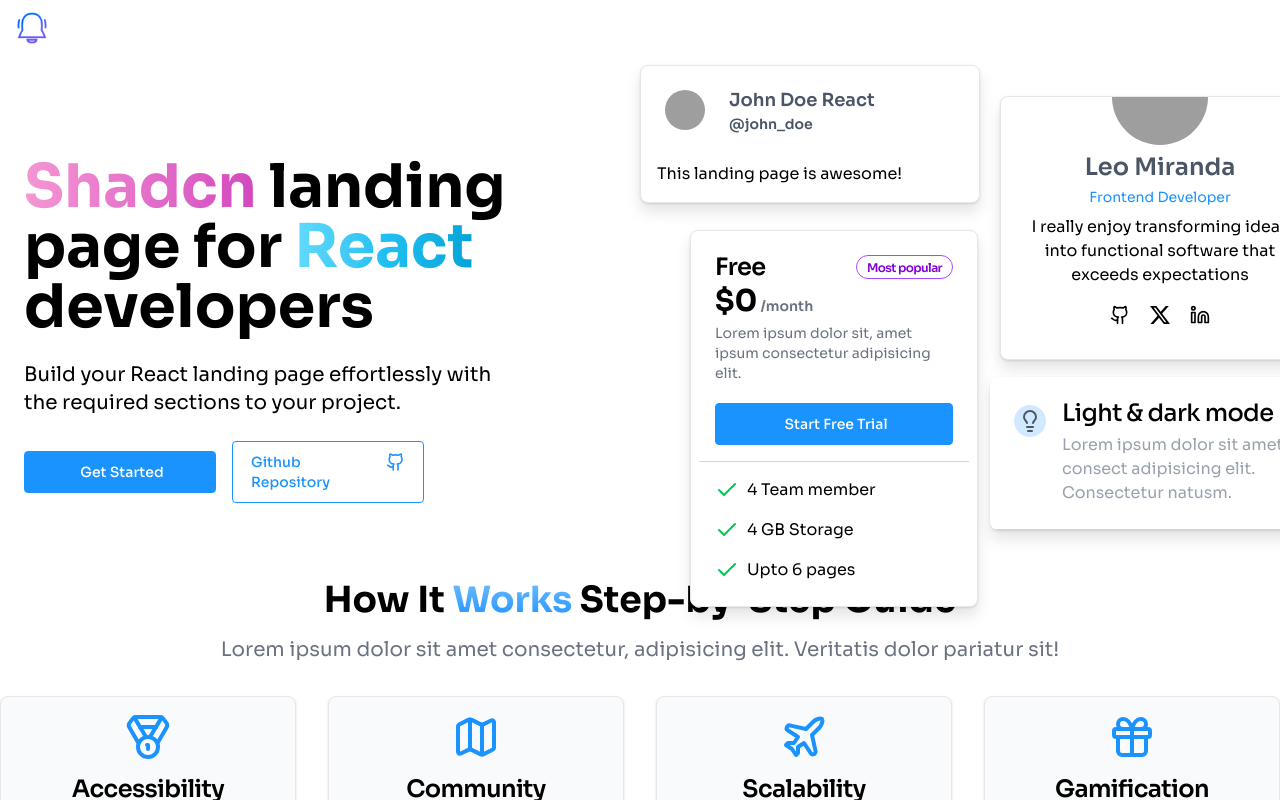
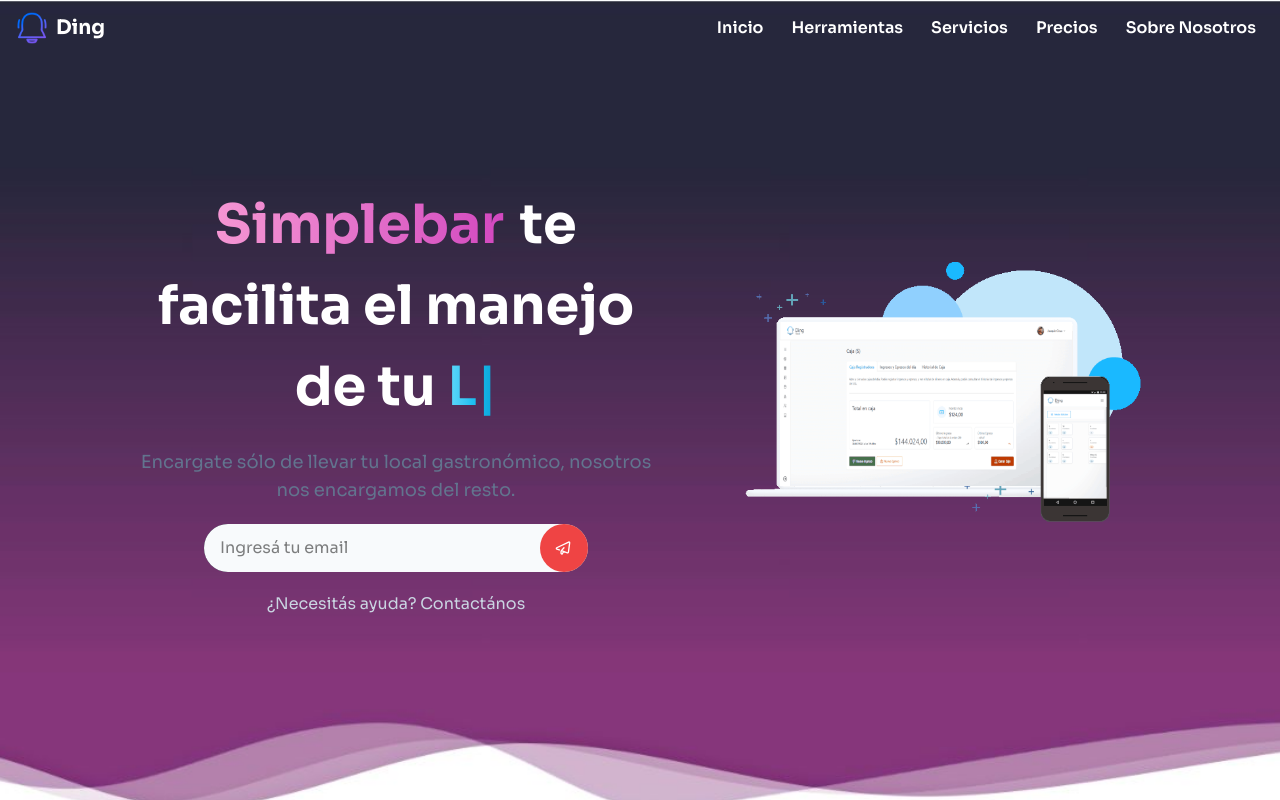
Before and after one commit to emma-devmusic/simplebar, a React (Vite) app: page / in a window 1280 px wide. Shown: the top 800 px of the page. Built offline with nearby package versions, Linux system fonts and the light colour scheme; grey boxes are pictures that could not be loaded.

Commit message:
feat: hero

```diff
--- a/src/pages/modules/Landing/Hero.tsx
+++ b/src/pages/modules/Landing/Hero.tsx
@@ -1,188 +1,120 @@
-import { Check, Github, Lightbulb, Linkedin } from "lucide-react";
-import { Avatar, Badge, Button, Card } from "../../../components";
-
-interface MediaLink {
-    href: string;
-    ariaLabel: string;
-    icon: React.ReactNode;
-}
-
-const mediaLinks: MediaLink[] = [
-    {
-        href: "https://github.com/leoMirandaa",
-        ariaLabel: "Github icon",
-        icon: <Github className="w-5 h-5" />,
-    },
-    {
-        href: "https://twitter.com/leo_mirand4",
-        ariaLabel: "X icon",
-        icon: (
-            <svg
-                role="img"
-                viewBox="0 0 24 24"
-                xmlns="http://www.w3.org/2000/svg"
-                className="fill-foreground w-5 h-5"
-            >
-                <title>X</title>
-                <path d="M18.901 1.153h3.68l-8.04 9.19L24 22.846h-7.406l-5.8-7.584-6.638 7.584H.474l8.6-9.83L0 1.154h7.594l5.243 6.932ZM17.61 20.644h2.039L6.486 3.24H4.298Z" />
-            </svg>
-        ),
-    },
-    {
-        href: "https://www.linkedin.com/in/leopoldo-miranda/",
-        ariaLabel: "Linkedin icon",
-        icon: <Linkedin size={20} />,
-    },
-];
+import bgHero from '../../../assets/img/bg-hero.jpg';
+import { ImageAnimated } from '../../../components/imageAnimated/ImageAnimated';
+import { motion } from 'framer-motion';
+import { ReactTyped } from 'react-typed';
 
 export const Hero = () => {
     return (
-            <section className="px-6 flex justify-center items-center pt-20 gap-10">
-
-                <div className="text-center lg:text-start space-y-6 w-full lg:w-1/2">
-                    <main className="text-5xl md:text-6xl font-bold">
-                        <h1 className="inline">
-                            <span className="inline bg-gradient-to-r from-[#F596D3]  to-[#D247BF] text-transparent bg-clip-text">
-                                Shadcn
-                            </span>{" "}
-                            landing page
-                        </h1>{" "}
-                        for{" "}
+        <section
+            id="hero"
+            className={`flex w-screen justify-center overflow-hidden bg-cover bg-bottom bg-no-repeat px-10 pb-10`}
+            style={{ backgroundImage: `url(${bgHero})` }}
+        >
+            <div className="flex h-screen max-h-[50rem] max-w-[80rem] items-center justify-center gap-10 2xl:h-[75vh]">
+                <motion.div
+                    className="flex min-h-full max-w-xl flex-col items-center justify-center px-4 text-center"
+                    initial={{ opacity: 0, y: 50 }}
+                    animate={{ opacity: 1, y: 0 }}
+                    transition={{ duration: 0.8, ease: 'easeOut' }}
+                >
+                    <h1
+                        className={
+                            '!font-base !mb-5 !text-3xl leading-normal font-bold text-white sm:!text-4xl md:text-3xl md:leading-normal lg:!text-[54px]'
+                        }
+                    >
+                        <span className="me-4 inline bg-gradient-to-r from-[#F596D3] to-[#D247BF] bg-clip-text text-transparent">
+                            Simplebar
+                        </span>
+                        te facilita el manejo de tu{' '}
                         <h2 className="inline">
-                            <span className="inline bg-gradient-to-r from-[#61DAFB] via-[#1fc0f1] to-[#03a3d7] text-transparent bg-clip-text">
-                                React
-                            </span>{" "}
-                            developers
+                            <span
+                                className="mb-4 inline bg-gradient-to-r from-[#61DAFB] via-[#1fc0f1] to-[#03a3d7] bg-clip-text font-semibold text-transparent"
+                                aria-live="polite"
+                                role="status"
+                            >
+                                <ReactTyped
+                                    strings={[
+                                        'Negocio',
+                                        'Bar',
+                                        'Restaurante',
+                                        'Local',
+                                    ]}
+                                    backSpeed={35}
+                                    typeSpeed={50}
+                                    startDelay={500}
+                                    contentType="text"
+                                    shuffle={false}
+                                    backDelay={1000}
+                                    loop
+                                    smartBackspace
+                                    cursorChar={'|'}
+                                />
+                            </span>
                         </h2>
-                    </main>
-
-                    <p className="text-xl text-muted-foreground lg:w-10/12 mx-auto lg:mx-0">
-                        Build your React landing page effortlessly with the required sections
-                        to your project.
+                    </h1>
+                    <p className="mx-auto max-w-xl !text-lg text-slate-500 dark:text-white/60">
+                        Encargate sólo de llevar tu local gastronómico, nosotros
+                        nos encargamos del resto.
                     </p>
-
-                    <div className="space-y-4 justify-center flex-col lg:flex-row lg:justify-start items-center flex lg:space-y-0 lg:space-x-4">
-                        <Button label="Get Started" action={() => { console.log("mock") }} className="w-full lg:w-1/3" />
-
-                        <a
-                            rel="noreferrer noopener"
-                            href="https://github.com/leoMirandaa/shadcn-landing-page.git"
-                            target="_blank"
-                            className={`flex shrink-0 rounded border w-full justify-center lg:w-1/3 px-4.5 py-2.5 text-sm font-medium transition-all hover:cursor-pointer focus:ring-1 active:translate-y-[1px] disabled:bg-gray-400 disabled:border-gray-400 disabled:text-gray-200 disabled:active:translate-y-[0px] border-primary text-primary hover:text-white hover:bg-primary-hover`}
+                    <form
+                        role="form"
+                        aria-label="Formulario de suscripción"
+                        className="relative my-5 w-full max-w-sm rounded-full bg-[#0f172A]"
                     >
-                            Github Repository
-                            <Github className="ml-2 w-5 h-5" />
-                        </a>
-                    </div>
-                </div>
-                <div className="w-full lg:w-1/2 hidden lg:block">
-                    <div className="hidden lg:flex flex-row flex-wrap gap-8 relative w-[700px] h-[500px]">
-                            <Card className="absolute border border-gray-200  w-[340px] -top-[15px] drop-shadow-xl ">
-                                <Card.Header className="flex flex-row items-center gap-4 pb-2 border-b-0">
-                                    <Avatar img="https://github.com/shadcn.png" />
-
-                                    <div className="flex flex-col">
-                                        <p>John Doe React</p>
-                                        <p className="text-sm text-muted-foreground">@john_doe</p>
-                                    </div>
-                                </Card.Header>
-
-                                <Card.Body className="">This landing page is awesome!</Card.Body>
-                            </Card>
-
-
-                            <Card className="absolute border p-2 border-gray-200 top-[150px] left-[50px] w-72  drop-shadow-xl shadow-black/10 dark:shadow-white/10">
-                                <Card.Header className="border-b-0 pb-1 flex flex-col gap-1">
-                                    <p className="flex item-center text-black justify-between text-2xl font-semibold leading-none tracking-tight">
-                                        Free
-                                        <Badge
-                                            variant="outlined"
-                                            className="text-primary pt-1"
+                        <label htmlFor="email" className="sr-only">
+                            Ingresá tu email
+                        </label>
+                        <input
+                            id="email"
+                            className="form-input h-12 w-full rounded-full border-none bg-slate-50 pr-12 pl-4 focus:ring-0 focus:outline-none"
+                            type="email"
+                            placeholder="Ingresá tu email"
+                            name="email"
+                            required
+                            aria-required="true"
+                        />
+                        <button
+                            type="submit"
+                            className="absolute top-1/2 right-0 flex h-12 w-12 -translate-y-1/2 cursor-pointer items-center justify-center rounded-full bg-[#ef4444] text-primary"
+                            aria-label="Enviar formulario"
+                            title="Enviar formulario"
                         >
-                                            Most popular
-                                        </Badge>
+                            <svg
+                                xmlns="http://www.w3.org/2000/svg"
+                                aria-hidden="true"
+                                role="img"
+                                className="iconify iconify--akar-icons fs-3 -translate-x-[1px] text-white"
+                                focusable="false"
+                                width="1em"
+                                height="1em"
+                                viewBox="0 0 24 24"
+                            >
+                                <path
+                                    fill="none"
+                                    stroke="currentColor"
+                                    strokeLinecap="round"
+                                    strokeLinejoin="round"
+                                    strokeWidth="2"
+                                    d="m9.474 16l9.181 3.284a1.1 1.1 0 0 0 1.462-.887L21.99 4.239c.114-.862-.779-1.505-1.567-1.13L2.624 11.605c-.88.42-.814 1.69.106 2.017l2.44.868l1.33.467M13 17.26l-1.99 3.326c-.65.808-1.959.351-1.959-.683V17.24a2 2 0 0 1 .53-1.356l3.871-4.2"
+                                ></path>
+                            </svg>
+                        </button>
+                    </form>
+                    <p className="text-base text-slate-300">
+                        ¿Necesitás ayuda? Contactános
                     </p>
-                                    <div>
-                                        <span className="text-3xl text-black font-bold">$0</span>
-                                        <span className="text-sm text-gray-500 text-muted-foreground spacing-"> /month</span>
-                                    </div>
-
-                                    <p className="text-sm text-gray-500 font-normal">
-                                        Lorem ipsum dolor sit, amet ipsum consectetur adipisicing elit.
-                                    </p>
-                                </Card.Header>
-
-                                <Card.Body className="border-b border-gray-300">
-                                    <Button label="Start Free Trial" action={() => { console.log("mock") }} className="w-full" />
-                                </Card.Body>
-
-                                <Card.Footer className="flex bg-transparent">
-                                    <div className="space-y-4">
-                                        {["4 Team member", "4 GB Storage", "Upto 6 pages"].map(
-                                            (benefit: string) => (
-                                                <span
-                                                    key={benefit}
-                                                    className="flex"
+                </motion.div>
+                <motion.div
+                    className="hidden w-full max-w-[80rem] lg:block lg:max-w-md"
+                    initial={{ opacity: 0 }}
+                    animate={{ opacity: 1 }}
+                    transition={{ duration: 1.5, ease: 'easeOut' }}
                 >
-                                                    <Check className="text-green-500" />{" "}
-                                                    <h3 className="ml-2">{benefit}</h3>
-                                                </span>
-                                            )
-                                        )}
-                                    </div>
-                                </Card.Footer>
-                            </Card>
-
-                            <Card className="z-20 absolute w-[350px]  right-0 bottom-[50px]  drop-shadow-xl shadow-black/10 dark:shadow-white/10">
-                                <Card.Header className="space-y-1 flex lg:flex-row justify-start items-start gap-4 p-6">
-                                    <div className="mt-1 bg-primary/20 p-1 rounded-2xl">
-                                        <Lightbulb />
-                                    </div>
-                                    <div>
-                                        <p className="text-2xl !font-medium leading-none tracking-tight text-black">Light & dark mode</p>
-                                        <p className="text-base font-normal text-gray-400 mt-2 text-muted-foreground pe-3">
-                                            Lorem ipsum dolor sit amet consect adipisicing elit. Consectetur
-                                            natusm.
-                                        </p>
-                                    </div>
-                                </Card.Header>
-                            </Card>
-
-                            <Card className="absolute border border-gray-200 right-[20px] top-4 w-80 flex flex-col justify-center items-center drop-shadow-xl">
-                                <Card.Header className="border-b-0 mt-8 flex flex-col justify-center items-center pb-2 gap-1">
-                                    <img
-                                        src="https://i.pravatar.cc/150?img=58"
-                                        alt="user avatar"
-                                        className="absolute -top-12 rounded-full w-24 h-24 "
+                    <ImageAnimated
+                        src="src/assets/img/hero-charts.png"
+                        alt="Hero charts"
                     />
-                                    <p className="text-center text-2xl  pt-1.5">Leo Miranda</p>
-                                    <p className="text-sm text-muted-foreground font-normal text-primary">
-                                        Frontend Developer
-                                    </p>
-                                </Card.Header>
-
-                                <Card.Body className="p-6 pt-0 text-center pb-2">
-                                    <p>
-                                        I really enjoy transforming ideas into functional software that
-                                        exceeds expectations
-                                    </p>
-                                </Card.Body>
-
-                                <Card.Footer className="flex items-center pb-6 pt-0 bg-transparent">
-                                    {mediaLinks.map(({ href, ariaLabel, icon }) => (
-                                        <a
-                                            key={href}
-                                            rel="noreferrer noopener"
-                                            href={href}
-                                            target="_blank"
-                                            className="hover:bg-gray-100 hover:text-accent-foreground rounded-md p-2.5"
-                                        >
-                                            <span className="sr-only">{ariaLabel}</span>
-                                            {icon}
-                                        </a>))}
-                                </Card.Footer>
-                            </Card>
-                    </div>
+                </motion.div>
             </div>
         </section>
     );
```
Lines whose indentation alone changed are shown as unchanged.
